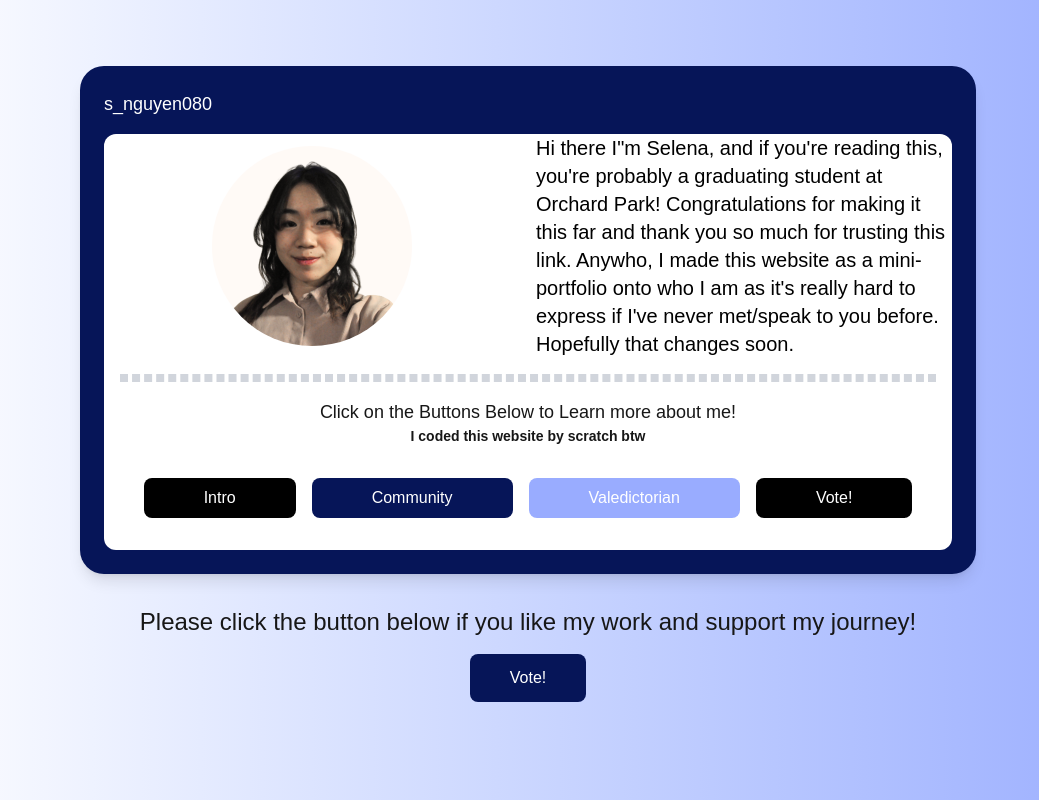
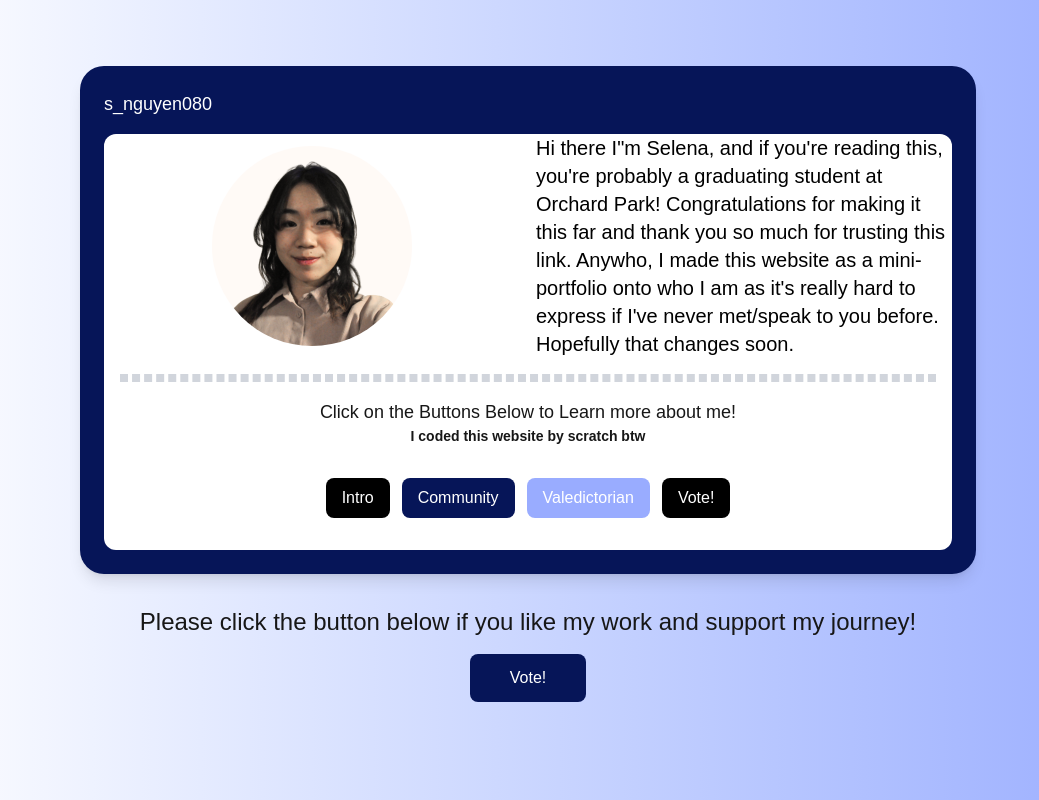
Before and after one commit to possiblyselena/selena4val, a Next.js app: page / in a window 1280 px wide. Shown: the whole page, without its empty margins (112-1151 px from the left). Built offline with nearby package versions, Linux system fonts and the light colour scheme; a web font is replaced by a local one.

Commit message:
fixd the button cut off

```diff
--- a/app/components/community.tsx
+++ b/app/components/community.tsx
@@ -90,11 +90,11 @@ export default function Community({ setPageNumber }: { setPageNumber: (page: num
                 <a className="absolute left-4 top-1/2 transform -translate-y-1/2 w-10 h-10 bg-black bg-opacity-50 text-white flex items-center justify-center cursor-pointer z-10" onClick={() => plusSlides(-1)}>&#10094;</a>
                 <a className="absolute right-4 top-1/2 transform -translate-y-1/2 w-10 h-10 bg-black bg-opacity-50 text-white flex items-center justify-center cursor-pointer z-10" onClick={() => plusSlides(1)}>&#10095;</a>
             </div>
-            <div className="flex gap-4 justify-center text-white">
-                <button className="bg-black text-foreground text-white px-15 py-2 rounded-lg transition duration-300 ease-in-out hover:scale-110" onClick={() => setPageNumber(1)}>Intro</button>
-                    <button className="bg-border text-foreground text-white px-15 py-2 rounded-lg transition duration-300 ease-in-out hover:scale-110" onClick={() => setPageNumber(2)}>Community</button>
-                    <button className="bg-highlight text-foreground text-white px-15 py-2 rounded-lg transition duration-300 ease-in-out hover:scale-110" onClick={() => setPageNumber(3)}>Valedictorian</button>
-                    <button className="bg-black text-foreground text-white px-15 py-2 rounded-lg transition duration-300 ease-in-out hover:scale-110" onClick={() => setPageNumber(4)}>Vote!</button>
+            <div className="flex flex-wrap gap-3 justify-center text-white">
+                <button className="bg-black text-white px-4 py-2 rounded-lg transition duration-300 ease-in-out hover:scale-110" onClick={() => setPageNumber(1)}>Intro</button>
+                <button className="bg-border text-white px-4 py-2 rounded-lg transition duration-300 ease-in-out hover:scale-110" onClick={() => setPageNumber(2)}>Community</button>
+                <button className="bg-highlight text-white px-4 py-2 rounded-lg transition duration-300 ease-in-out hover:scale-110" onClick={() => setPageNumber(3)}>Valedictorian</button>
+                <button className="bg-black text-white px-4 py-2 rounded-lg transition duration-300 ease-in-out hover:scale-110" onClick={() => setPageNumber(4)}>Vote!</button>
             </div>
         </div>
     );
--- a/app/components/intro.tsx
+++ b/app/components/intro.tsx
@@ -16,11 +16,11 @@ export default function Introduction({ setPageNumber }: { setPageNumber: (page:
                 <p className="font-bold text-sm">I coded this website by scratch btw</p>
             </div>
             <div>
-                <div className="flex gap-4 justify-center m-8">
-                    <button className="bg-black text-foreground text-white px-15 py-2 rounded-lg transition duration-300 ease-in-out hover:scale-110" onClick={() => setPageNumber(1)}>Intro</button>
-                    <button className="bg-border text-foreground text-white px-15 py-2 rounded-lg transition duration-300 ease-in-out hover:scale-110" onClick={() => setPageNumber(2)}>Community</button>
-                    <button className="bg-highlight text-foreground text-white px-15 py-2 rounded-lg transition duration-300 ease-in-out hover:scale-110" onClick={() => setPageNumber(3)}>Valedictorian</button>
-                    <button className="bg-black text-foreground text-white px-15 py-2 rounded-lg transition duration-300 ease-in-out hover:scale-110" onClick={() => setPageNumber(4)}>Vote!</button>
+                <div className="flex flex-wrap gap-3 justify-center m-8">
+                    <button className="bg-black text-white px-4 py-2 rounded-lg transition duration-300 ease-in-out hover:scale-110" onClick={() => setPageNumber(1)}>Intro</button>
+                    <button className="bg-border text-white px-4 py-2 rounded-lg transition duration-300 ease-in-out hover:scale-110" onClick={() => setPageNumber(2)}>Community</button>
+                    <button className="bg-highlight text-white px-4 py-2 rounded-lg transition duration-300 ease-in-out hover:scale-110" onClick={() => setPageNumber(3)}>Valedictorian</button>
+                    <button className="bg-black text-white px-4 py-2 rounded-lg transition duration-300 ease-in-out hover:scale-110" onClick={() => setPageNumber(4)}>Vote!</button>
                 </div>
             </div>
 
--- a/app/components/thankyou.tsx
+++ b/app/components/thankyou.tsx
@@ -19,11 +19,11 @@ export default function ThankYou({ setPageNumber }: { setPageNumber: (page: numb
                 <a className="text-2xl text-center bg-highlight p-5 m-6 rounded-lg text-white transition hover:scale-110" href="https://instagram.com/s_nguyen080">Let's Keep in Touch!</a>
             </div>
 
-            <div className="flex gap-4 justify-center m-8">
-                    <button className="bg-black text-foreground text-white px-15 py-2 rounded-lg transition duration-300 ease-in-out hover:scale-110" onClick={() => setPageNumber(1)}>Intro</button>
-                    <button className="bg-border text-foreground text-white px-15 py-2 rounded-lg transition duration-300 ease-in-out hover:scale-110" onClick={() => setPageNumber(2)}>Community</button>
-                    <button className="bg-highlight text-foreground text-white px-15 py-2 rounded-lg transition duration-300 ease-in-out hover:scale-110" onClick={() => setPageNumber(3)}>Valedictorian</button>
-                    <button className="bg-black text-foreground text-white px-15 py-2 rounded-lg transition duration-300 ease-in-out hover:scale-110" onClick={() => setPageNumber(4)}>Vote!</button>
+            <div className="flex flex-wrap gap-3 justify-center m-8">
+                    <button className="bg-black text-white px-4 py-2 rounded-lg transition duration-300 ease-in-out hover:scale-110" onClick={() => setPageNumber(1)}>Intro</button>
+                    <button className="bg-border text-white px-4 py-2 rounded-lg transition duration-300 ease-in-out hover:scale-110" onClick={() => setPageNumber(2)}>Community</button>
+                    <button className="bg-highlight text-white px-4 py-2 rounded-lg transition duration-300 ease-in-out hover:scale-110" onClick={() => setPageNumber(3)}>Valedictorian</button>
+                    <button className="bg-black text-white px-4 py-2 rounded-lg transition duration-300 ease-in-out hover:scale-110" onClick={() => setPageNumber(4)}>Vote!</button>
                 </div>
         </div>
     );
--- a/app/components/whyval.tsx
+++ b/app/components/whyval.tsx
@@ -30,11 +30,11 @@ export default function Valedictorian({ setPageNumber }: { setPageNumber: (page:
             <div className="bg-seashell rounded-xl px-2 py-4 text-center m-4 transition duration-300 ease-in-out hover:scale-105">
                 <p className="text-lg ">I've raised over <a className="text-highlight underline">$25,000 </a>in monetary and in-kind support for initiatives like hackathons!</p>
             </div>
-            <div className="flex gap-4 justify-center m-8">
-                <button className="bg-black text-foreground text-white px-15 py-2 rounded-lg transition duration-300 ease-in-out hover:scale-110" onClick={() => setPageNumber(1)}>Intro</button>
-                <button className="bg-border text-foreground text-white px-15 py-2 rounded-lg transition duration-300 ease-in-out hover:scale-110" onClick={() => setPageNumber(2)}>Community</button>
-                <button className="bg-highlight text-foreground text-white px-15 py-2 rounded-lg transition duration-300 ease-in-out hover:scale-110" onClick={() => setPageNumber(3)}>Valedictorian</button>
-                <button className="bg-black text-foreground text-white px-15 py-2 rounded-lg transition duration-300 ease-in-out hover:scale-110" onClick={() => setPageNumber(4)}>Vote!</button>
+            <div className="flex flex-wrap gap-3 justify-center m-8">
+                <button className="bg-black text-white px-4 py-2 rounded-lg transition duration-300 ease-in-out hover:scale-110" onClick={() => setPageNumber(1)}>Intro</button>
+                <button className="bg-border text-white px-4 py-2 rounded-lg transition duration-300 ease-in-out hover:scale-110" onClick={() => setPageNumber(2)}>Community</button>
+                <button className="bg-highlight text-white px-4 py-2 rounded-lg transition duration-300 ease-in-out hover:scale-110" onClick={() => setPageNumber(3)}>Valedictorian</button>
+                <button className="bg-black text-white px-4 py-2 rounded-lg transition duration-300 ease-in-out hover:scale-110" onClick={() => setPageNumber(4)}>Vote!</button>
             </div>
         </div>
     );
```
